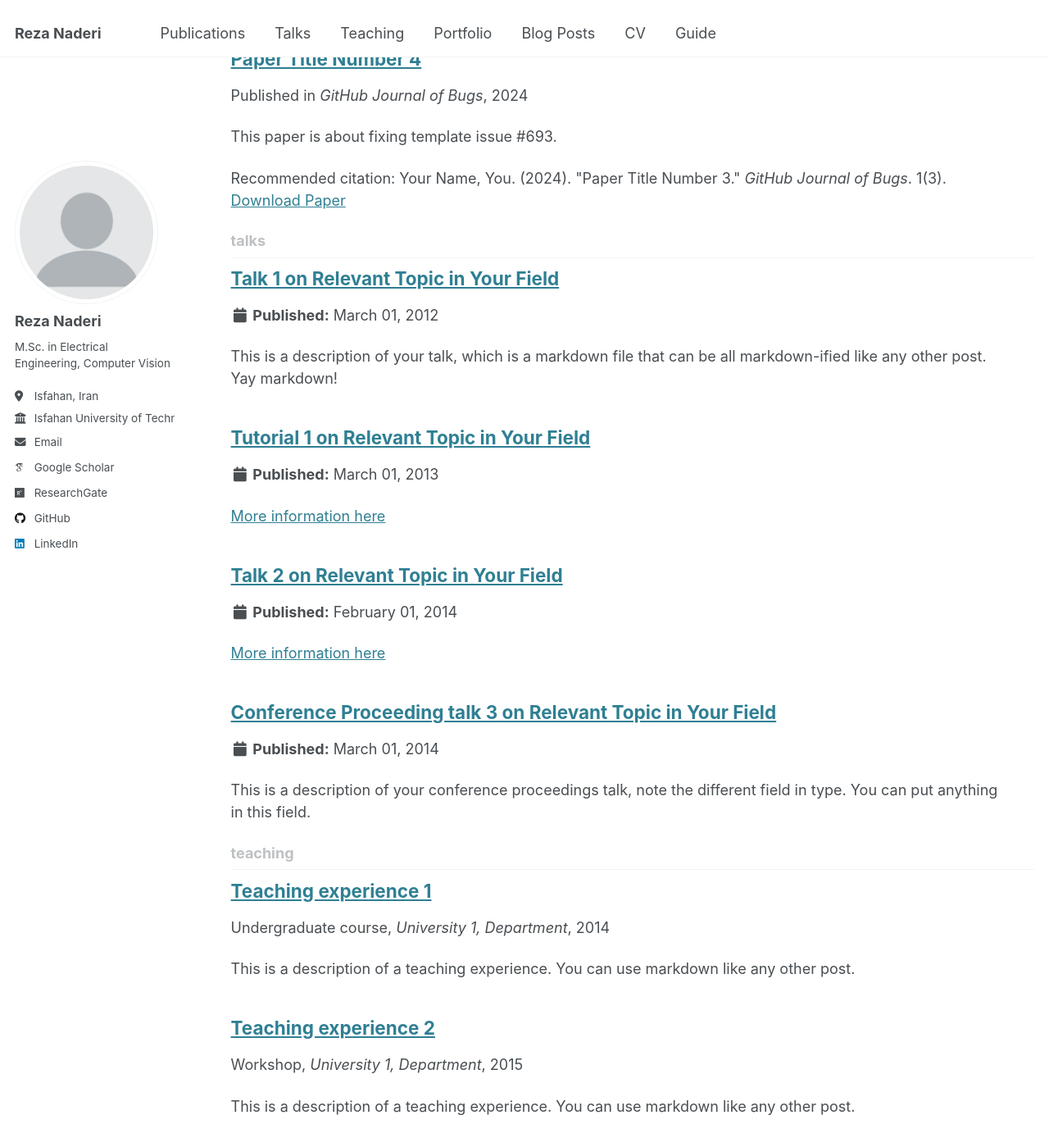
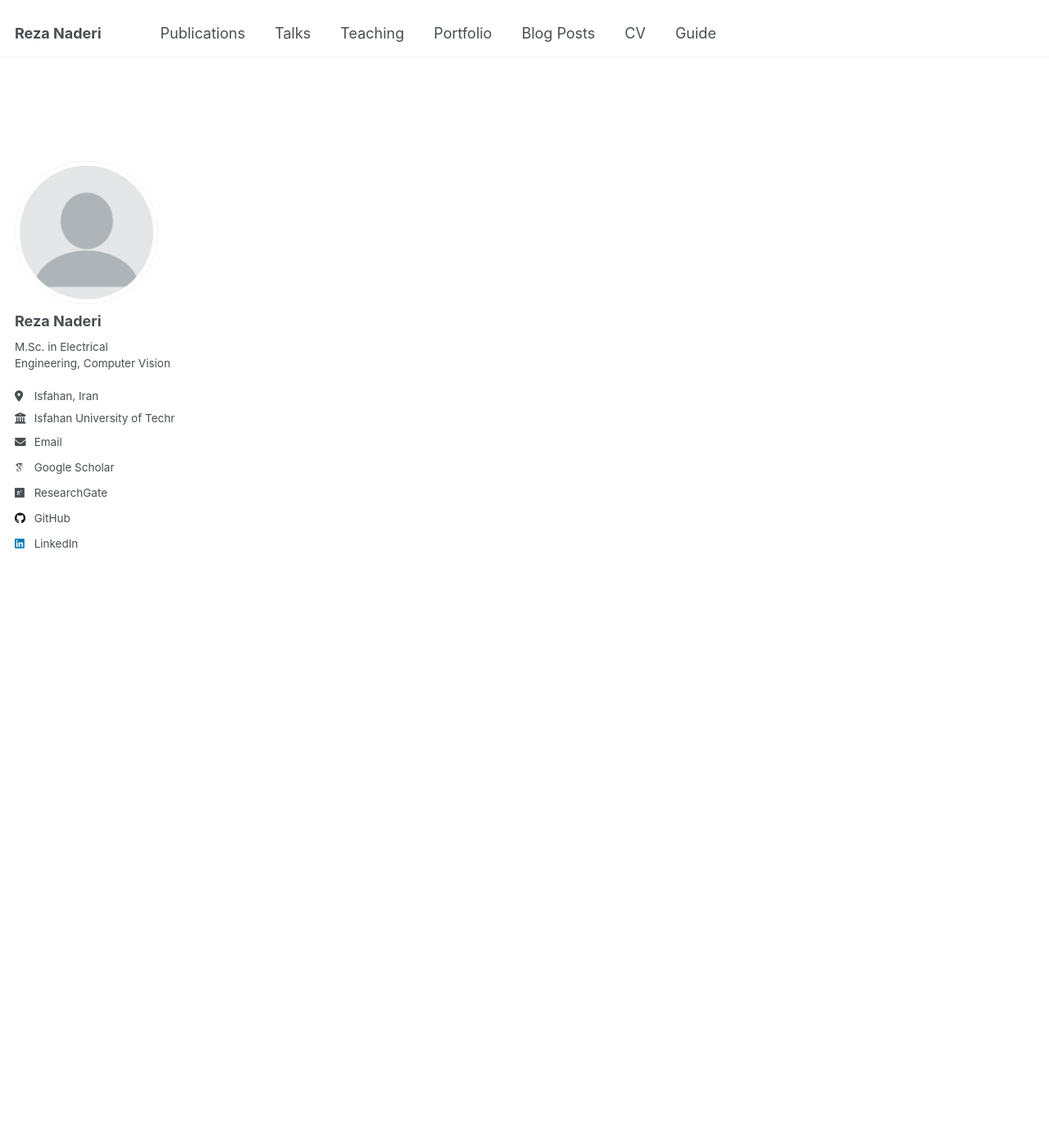
Before and after one commit to mohammadrezanaderi4/mohammadrezanaderi4.github.io, a Jekyll site: the page built from _pages/collection-archive.html, in a window 1280 px wide and 1400 px high, scrolled down 1837 px. Shown: the whole window at 82% size. Built offline with Jekyll 4.4.1, drawn with Linux system fonts in a browser that asks for light colours; some web fonts are replaced; some of the changed lines change nothing that is shown; some of the changed text lies outside the part shown.

Commit message:
Update _config.yml

```diff
--- a/_config.yml
+++ b/_config.yml
@@ -213,32 +213,32 @@
 # These settings control the types of collections used by the template
 collections:
   teaching:
-    output: true
+    output: False
     permalink: /:collection/:path/
   publications:
     output: true
     permalink: /:collection/:path/
   portfolio:
-    output: true
+    output: False
     permalink: /:collection/:path/
   talks:
-    output: true
+    output: False
     permalink: /:collection/:path/
 
 
 # These settings control how pages and collections are included in the site
 defaults:
-  # # _posts
-  # - scope:
-  #     path: ""
-  #     type: posts
-  #   values:
-  #     layout: single
-  #     author_profile: true
-  #     read_time: true
-  #     comments: true
-  #     share: true
-  #     related: true
+  # _posts
+  - scope:
+      path: ""
+      type: posts
+    values:
+      layout: single
+      author_profile: true
+      read_time: true
+      comments: true
+      share: true
+      related: true
   # _pages
   - scope:
       path: ""
@@ -247,14 +247,14 @@
       layout: single
       author_profile: true
   # # _teaching
-  # - scope:
-  #     path: ""
-  #     type: teaching
-  #   values:
-  #     layout: single
-  #     author_profile: true
-  #     share: true
-  #     comments: true
+  - scope:
+      path: ""
+      type: teaching
+    values:
+      layout: single
+      author_profile: true
+      share: true
+      comments: true
   # _publications
   - scope:
       path: ""
@@ -264,23 +264,23 @@
       author_profile: true
       share: true
       comments: true
-  # # _portfolio
-  # - scope:
-  #     path: ""
-  #     type: portfolio
-  #   values:
-  #     layout: single
-  #     author_profile: true
-  #     share: true
-  #     comment: true
-  # # _talks
-  # - scope:
-  #     path: ""
-  #     type: talks
-  #   values:
-  #     layout: talk
-  #     author_profile: true
-  #     share: true
+  # _portfolio
+  - scope:
+      path: ""
+      type: portfolio
+    values:
+      layout: single
+      author_profile: true
+      share: true
+      comment: true
+  # _talks
+  - scope:
+      path: ""
+      type: talks
+    values:
+      layout: talk
+      author_profile: true
+      share: true
 
 
 # Sass/SCSS
```
